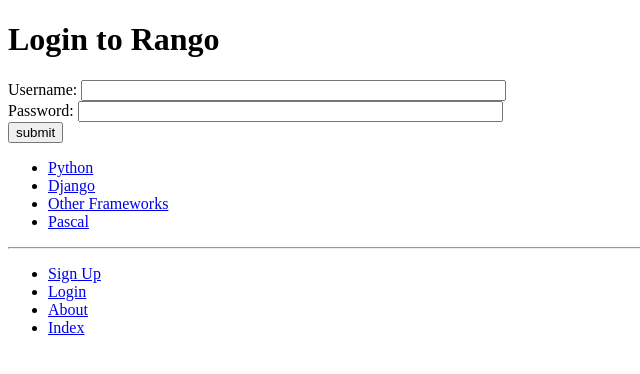
After one commit to NingxuanLi/tango_with_django_project, a Django app: page /rango/login/ in a window 1280 px wide. The commit adds this page. Shown: the top 374 px of the page, without its empty margins (0-640 px from the left). Run offline with Django 3.2, Linux system fonts and the light colour scheme; data comes from the database, SQL or seed files in the repository.

Commit message:
9.7-9.10

```diff
--- a/rango/urls.py
+++ b/rango/urls.py
@@ -10,4 +10,7 @@ urlpatterns = [
     path('add_category/', views.add_category, name='add_category'),
     path('category/<slug:category_name_slug>/add_page/', views.add_page, name='add_page'),
     path('register/', views.register, name='register'),
+    path('login/', views.user_login, name='login'),
+    path('restricted/', views.restricted, name='restricted'),
+    path('logout/', views.user_logout, name='logout'),
 ]
--- a/rango/views.py
+++ b/rango/views.py
@@ -1,13 +1,9 @@
-from django.shortcuts import render
-
+from django.shortcuts import render, redirect
 from django.http import HttpResponse
-
-from rango.models import Category
-from rango.models import Page
-from rango.forms import CategoryForm
-from rango.forms import PageForm
 from django.urls import reverse
-from django.shortcuts import redirect
+from django.contrib.auth import authenticate, login, logout
+from django.contrib.auth.decorators import login_required
+from rango.models import Category, Page
 from rango.forms import CategoryForm, PageForm, UserForm, UserProfileForm
 
 
@@ -110,3 +106,31 @@ def register(request):
         profile_form = UserProfileForm()
 
     return render(request, 'rango/register.html', context={'user_form': user_form, 'profile_form': profile_form, 'registered': registered})
+
+def user_login(request):
+    if request.method == 'POST':
+        username = request.POST.get('username')
+        password = request.POST.get('password')
+
+        user = authenticate(username=username, password=password)
+
+        if user:
+            if user.is_active:
+                login(request, user)
+                return redirect(reverse('rango:index'))
+            else:
+                return HttpResponse("Your Rango account is disabled.")
+        else:
+            print(f"Invalid login details: {username}, {password}")
+            return HttpResponse("Invalid login details supplied.")
+    else:
+        return render(request, 'rango/login.html')
+
+@login_required
+def restricted(request):
+    return render(request, 'rango/restricted.html')
+
+@login_required
+def user_logout(request):
+    logout(request)
+    return redirect(reverse('rango:index'))
--- a/templates/rango/base.html
+++ b/templates/rango/base.html
@@ -25,10 +25,16 @@
         <hr />
         <div>
             <ul>
+            {% if user.is_authenticated %}
+                <li><a href="{% url 'rango:restricted' %}">Restricted Page</a></li>
+                <li><a href="{% url 'rango:logout' %}">Logout</a></li>
                 <li><a href="{% url 'rango:add_category' %}">Add a New Category</a></li>
+            {% else %}
+                <li><a href="{% url 'rango:register' %}">Sign Up</a></li>
+                <li><a href="{% url 'rango:login' %}">Login</a></li>
+            {% endif %}
                 <li><a href="{% url 'rango:about' %}">About</a></li>
                 <li><a href="{% url 'rango:index' %}">Index</a></li>
-                <li><a href="{% url 'rango:register' %}">Sign Up</a></li>
             </ul>
         </div>
     </body>
--- /dev/null
+++ b/templates/rango/login.html
@@ -0,0 +1,18 @@
+{% extends 'rango/base.html' %}
+{% load staticfiles %}
+
+{% block title_block %}
+    Login
+{% endblock %}
+
+{% block body_block %}
+<h1>Login to Rango</h1>
+<form id="login_form" method="post" action="{% url 'rango:login' %}">
+    {% csrf_token %}
+    Username: <input type="text" name="username" value="" size="50" />
+    <br />
+    Password: <input type="password" name="password" value="" size="50" />
+    <br />
+    <input type="submit" value="submit" />
+</form>
+{% endblock %}
```
Also changed, not shown: templates/rango/index.html (+6 -1 lines), templates/rango/restricted.html (added, +12 -0 lines).
